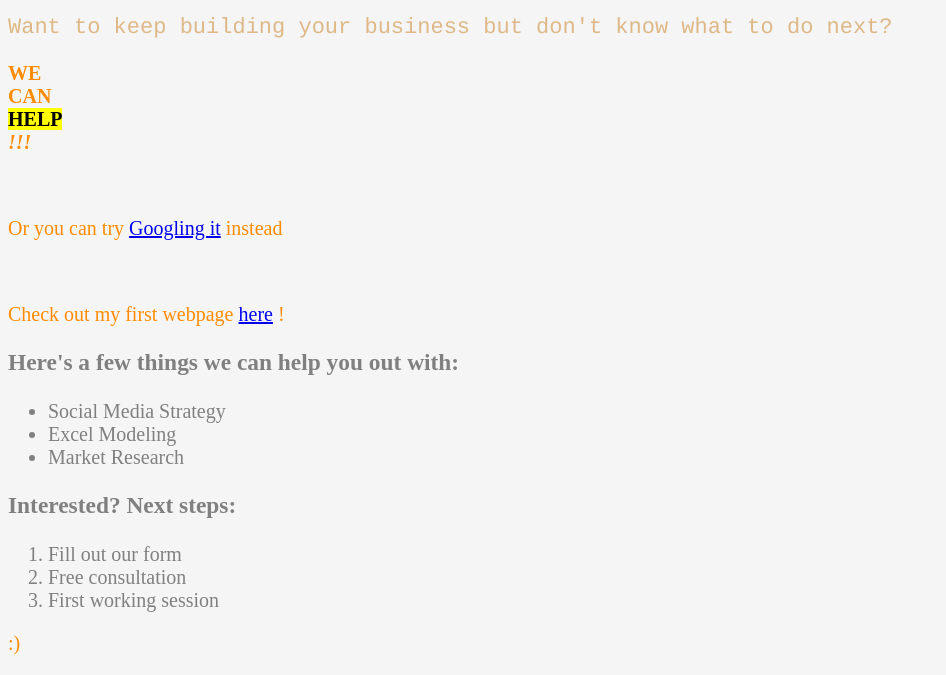
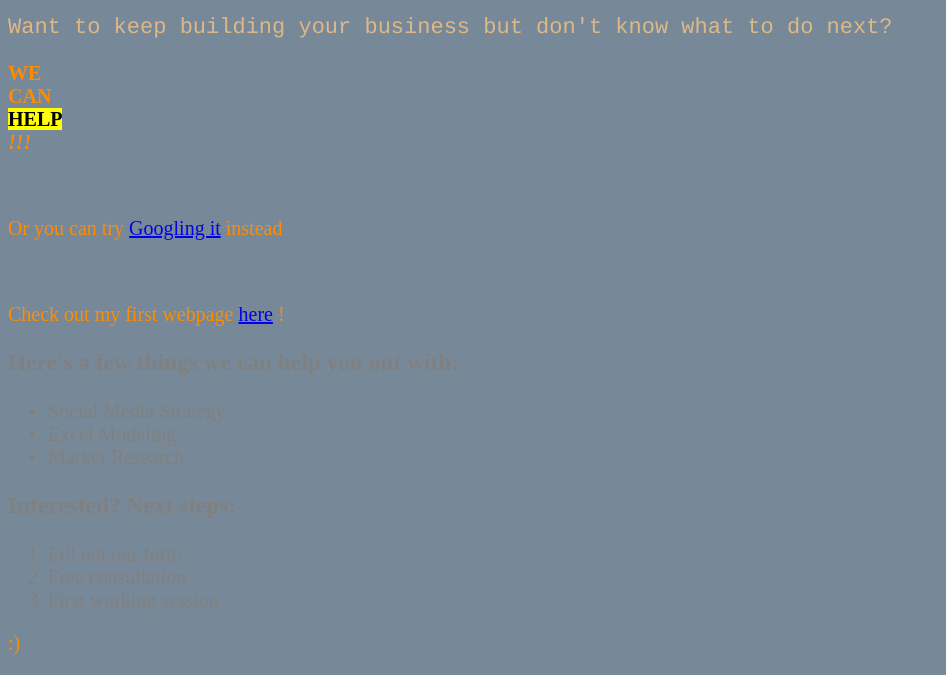
Before and after one commit to Ale-GV/literate-octo-chainsaw, a plain HTML site: page index.html in a window 1280 px wide. Shown: the part 214-889 px from the top of the page, without its empty margins (0-946 px from the left). Drawn offline with Linux system fonts and the light colour scheme.

Commit message:
testing background

```diff
--- a/style.css
+++ b/style.css
@@ -2,7 +2,7 @@ body {
   color: grey;
   font-size: 20px;
   font-family: century;
-  background-color: whitesmoke;
+  background-color: lightslategray;
   background-repeat: repeat;
 }
 h1 {
```
